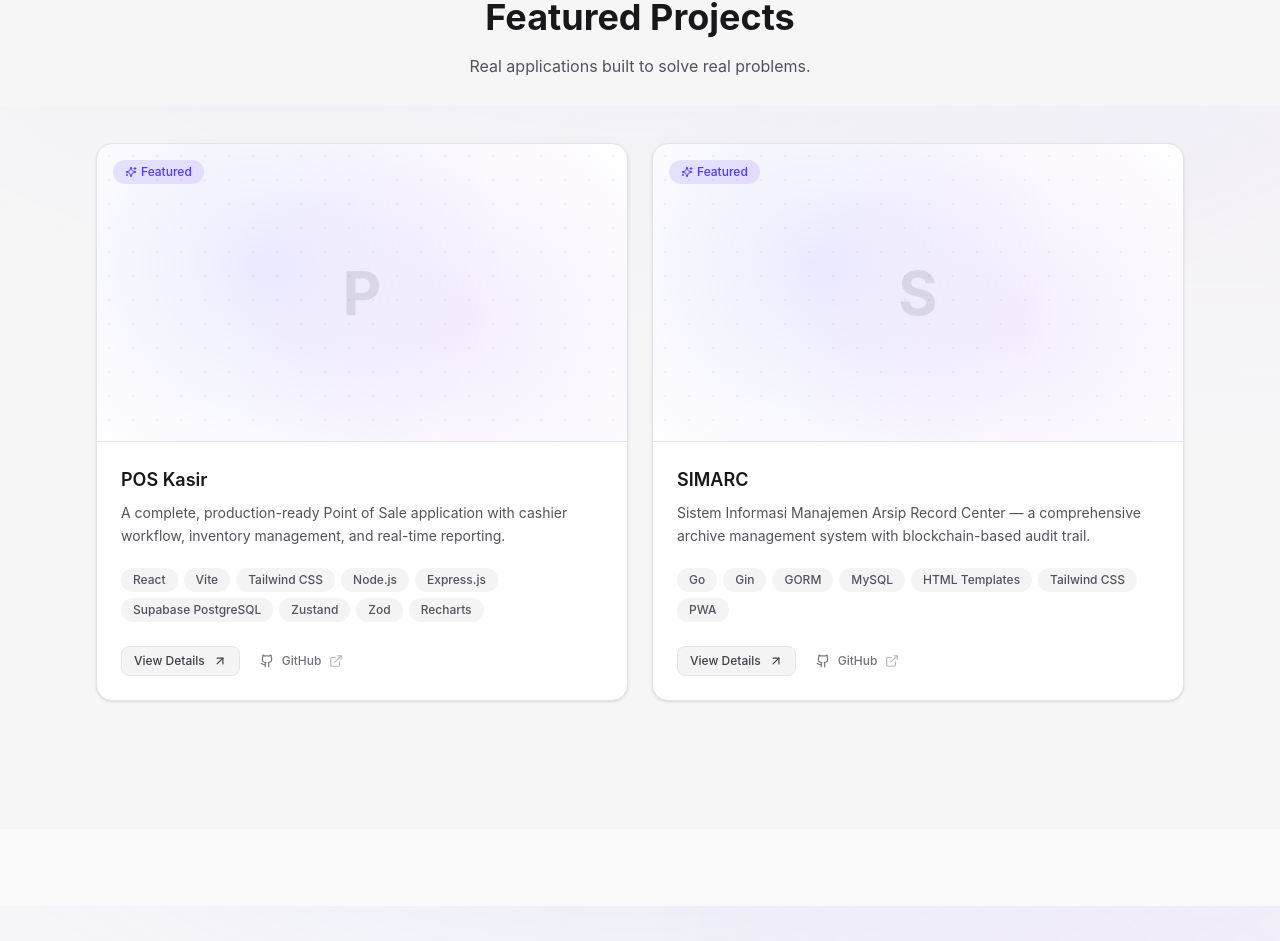
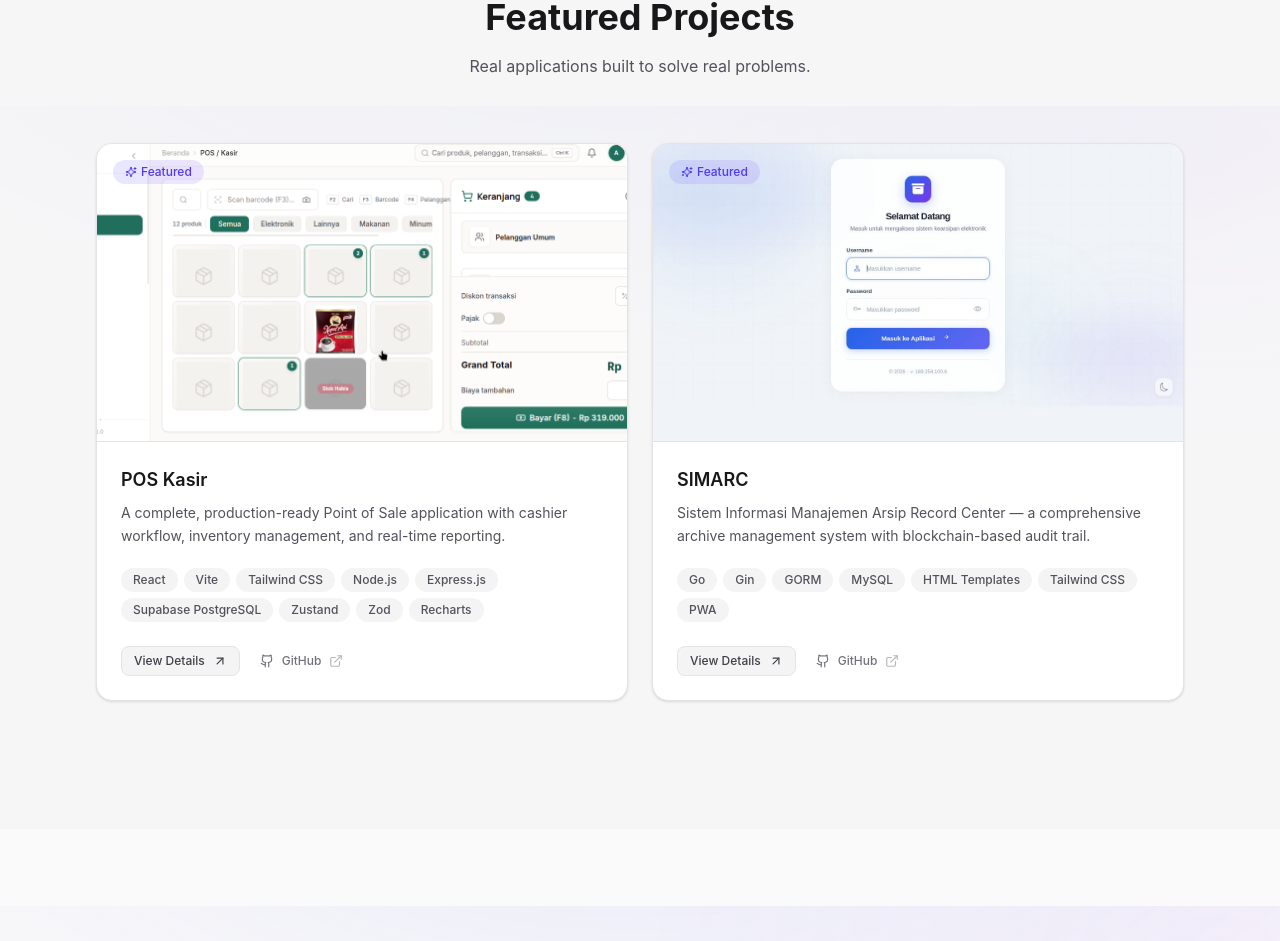
Before and after one commit to crizt0495/christiantesiswianto_portofolio, a Next.js app: page / in a window 1280 px wide. Shown: the part 3894-4835 px from the top of the page. Built offline with nearby package versions, Linux system fonts and the light colour scheme.

Commit message:
feat: add real project screenshots to portfolio cards

```diff
--- a/src/components/ProjectCard.tsx
+++ b/src/components/ProjectCard.tsx
@@ -24,11 +24,19 @@ export function ProjectCard({ project, onViewDetails }: ProjectCardProps) {
       <div className="relative aspect-video overflow-hidden border-b border-zinc-200 dark:border-white/5">
         <div className="absolute inset-0 bg-gradient-to-br from-blue-600/20 via-indigo-600/10 to-violet-600/20 bg-glow-orb" />
         <div className="absolute inset-0 bg-dot-grid opacity-40" />
+        {project.image ? (
+          <img
+            src={project.image}
+            alt={`${project.name} screenshot`}
+            className="absolute inset-0 w-full h-full object-cover transition-transform duration-500 group-hover:scale-105"
+          />
+        ) : (
           <div className="absolute inset-0 flex items-center justify-center">
             <div className="text-6xl font-bold text-zinc-900/10 group-hover:text-zinc-900/15 group-hover:scale-110 transition-all duration-500 dark:text-white/10 dark:group-hover:text-white/20">
               {project.name.charAt(0)}
             </div>
           </div>
+        )}
         <div className="absolute top-4 left-4">
           <Badge>
             <Sparkles className="w-3 h-3 mr-1" />
@@ -128,9 +136,17 @@ export function ProjectModal({ project, onClose }: ProjectModalProps) {
         <div className="p-6 sm:p-8">
           <div className="relative aspect-video rounded-xl bg-gradient-to-br from-blue-600/20 via-indigo-600/10 to-violet-600/20 bg-glow-orb border border-zinc-200 overflow-hidden flex items-center justify-center mb-6 dark:border-white/10">
             <div className="absolute inset-0 bg-dot-grid opacity-40" />
+            {project.image ? (
+              <img
+                src={project.image}
+                alt={`${project.name} screenshot`}
+                className="absolute inset-0 w-full h-full object-cover"
+              />
+            ) : (
               <div className="relative text-6xl font-bold text-zinc-900/15 dark:text-white/15">
                 {project.name.charAt(0)}
               </div>
+            )}
           </div>
 
           <h2
--- a/src/data/portfolioData.ts
+++ b/src/data/portfolioData.ts
@@ -182,7 +182,7 @@ export const projects: Project[] = [
     technologies: ['React', 'Vite', 'Tailwind CSS', 'Node.js', 'Express.js', 'Supabase PostgreSQL', 'Zustand', 'Zod', 'Recharts'],
     github: 'https://github.com/crizt0495/kasir_pos',
     featured: true,
-    image: '/projects/kasir.jpg',
+    image: '/projects/kasir.png',
   },
   {
     id: 'simarc',
```
Also changed, not shown: public/projects/kasir.png (added), public/projects/simarc.jpg (added). Lines whose indentation alone changed are shown as unchanged.
